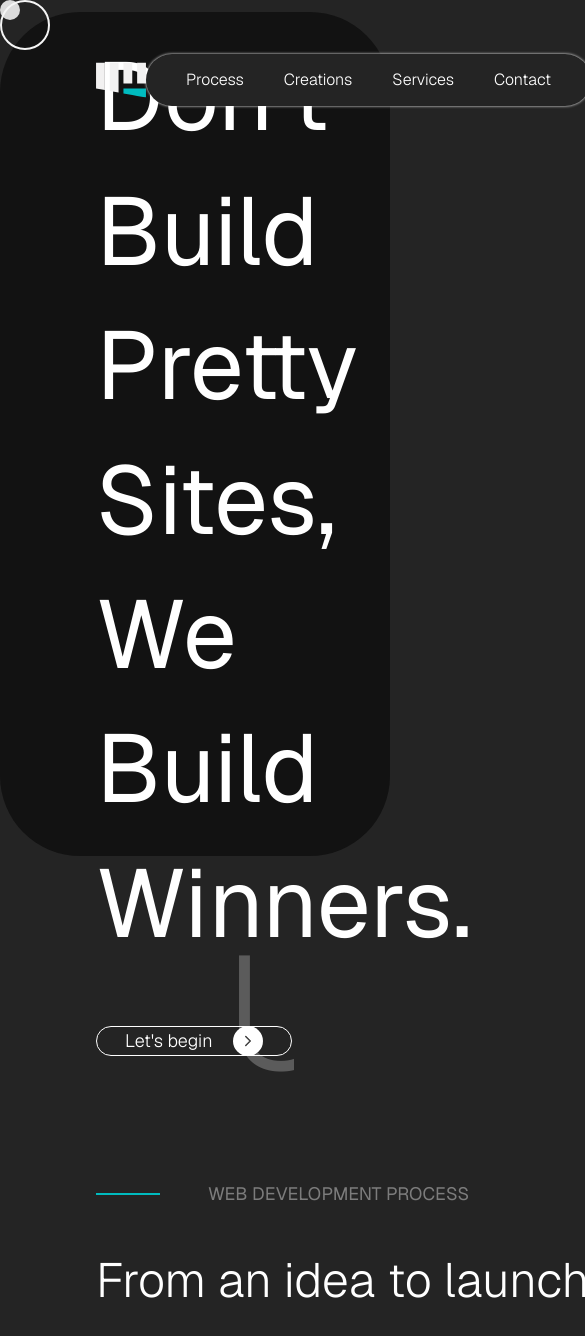
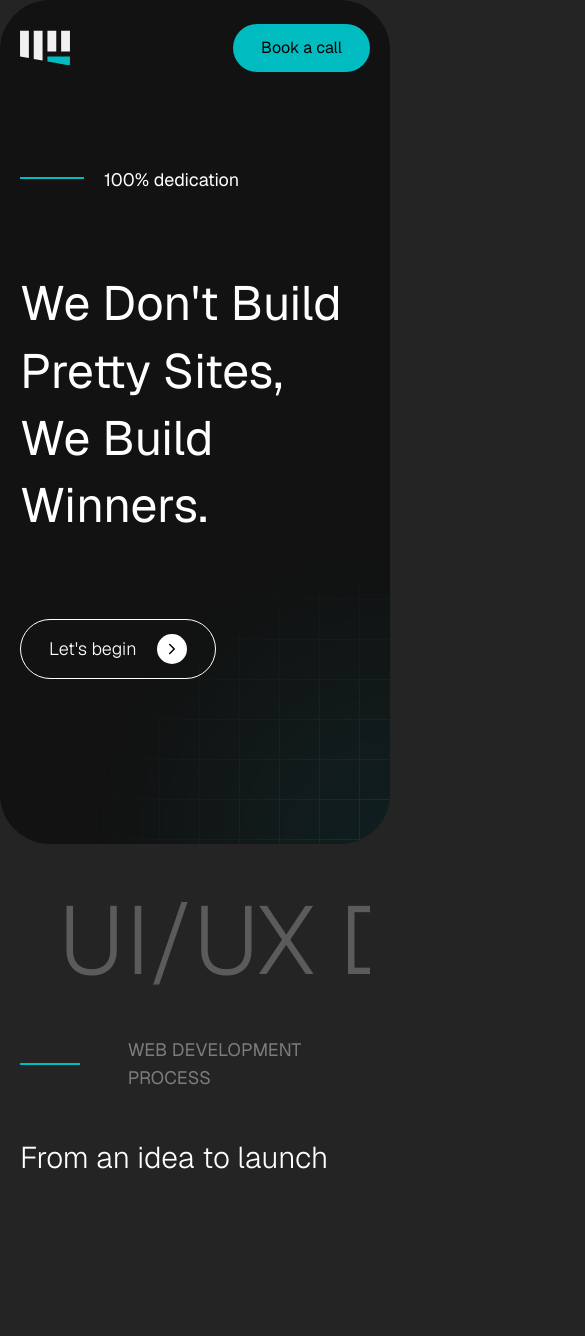
Before and after one commit to raian30/fist-agency, a Next.js app: page / in a window 390 px wide. Shown: the top 1336 px of the page, 585 px wide, since content can reach past the window. Built offline with nearby package versions, Linux system fonts and the light colour scheme.

Commit message:
responsive fix

```diff
--- a/src/app/globals.css
+++ b/src/app/globals.css
@@ -3,7 +3,12 @@
 @tailwind utilities;
 
 * {
-  cursor: none !important;
+    cursor: none !important;
+}
+
+
+html {
+  scroll-behavior: smooth;
 }
 
 .custom-cursor {
@@ -34,6 +39,15 @@
   transition: opacity 0.25s ease;
   backdrop-filter: grayscale(1);
   pointer-events: none;
+}
+
+@media (max-width: 1024px) {
+  .cursor {
+    display: none !important;
+  }
+  .custom-cursor {
+    display: none !important;
+  }
 }
 
 @keyframes infinite-scroll {
--- a/src/components/custom/Cta-footer.tsx
+++ b/src/components/custom/Cta-footer.tsx
@@ -3,7 +3,7 @@ import Link from "next/link";
 
 export default function FooterCTA() {
     return (
-        <section className="h-screen bg-[#121212] flex justify-center items-center w-full px-24">
+        <section id={'contact'} className="h-screen bg-[#121212] flex justify-center items-center w-full px-5 md:px-10 lg:px-24">
             <div className={'flex flex-col justify-center items-center gap-16 w-full py-32 bg-background rounded-[50px]'}>
                 <h1 className={'text-4xl'}>Ready to start a new project?</h1>
                 <Link href={'/#contact'}
--- a/src/components/custom/GridBackground.tsx
+++ b/src/components/custom/GridBackground.tsx
@@ -6,33 +6,6 @@ import { useEffect, useState, useRef } from "react";
 export default function GridBackground() {
     const [mousePosition, setMousePosition] = useState({ x: 0, y: 0 });
     const targetPosition = useRef({ x: 0, y: 0 });
-
-    useEffect(() => {
-
-        const handleMouseMove = (e: MouseEvent) => {
-            targetPosition.current = { x: e.clientX, y: e.clientY };
-        };
-        window.addEventListener("mousemove", handleMouseMove);
-
-        const followCursor = () => {
-            setMousePosition((prev) => {
-                const dx = targetPosition.current.x - prev.x;
-                const dy = targetPosition.current.y - prev.y;
-
-                return {
-                    x: prev.x + dx * 0.025,
-                    y: prev.y + dy * 0.025,
-                };
-            });
-            requestAnimationFrame(followCursor);
-        };
-
-        followCursor();
-
-        return () => {
-            window.removeEventListener("mousemove", handleMouseMove);
-        };
-    }, []);
 
     let dynamicStyle = {
         maskImage: `radial-gradient(
@@ -64,8 +37,72 @@ export default function GridBackground() {
         };
     }
 
+    useEffect(() => {
+
+        const handleMouseMove = (e: MouseEvent) => {
+            targetPosition.current = { x: e.clientX, y: e.clientY };
+        };
+        window.addEventListener("mousemove", handleMouseMove);
+
+        const followCursor = () => {
+            setMousePosition((prev) => {
+                const dx = targetPosition.current.x - prev.x;
+                const dy = targetPosition.current.y - prev.y;
+
+                return {
+                    x: prev.x + dx * 0.025,
+                    y: prev.y + dy * 0.025,
+                };
+            });
+            requestAnimationFrame(followCursor);
+        };
+
+        followCursor();
+
+        if(window.innerWidth <= 1024) {
+            console.log('yes')
+
+            dynamicStyle = {
+                maskImage: `radial-gradient(
+            300px circle at 100vw -100vh,
+            rgba(255, 255, 255, 0.5),
+            transparent
+        )`,
+                WebkitMaskImage: `radial-gradient(
+            300px circle at 100vw -100vh,
+            rgba(255, 255, 255, 0.5),
+            transparent
+        )`,
+                background: `rgba(0, 187, 191, 0.2)`,
+            };
+        }
+
+        return () => {
+            window.removeEventListener("mousemove", handleMouseMove);
+        };
+    }, []);
+
+    if(window.innerWidth <= 1024) {
+        console.log('yes')
+
+        dynamicStyle = {
+            maskImage: `radial-gradient(
+            300px circle at 100% 50%,
+            rgba(255, 255, 255, 0.4),
+            transparent
+        )`,
+            WebkitMaskImage: `radial-gradient(
+            300px circle at 100% 50%,
+            rgba(255, 255, 255, 0.4),
+            transparent
+        )`,
+            background: `rgba(0, 187, 191, 0.2)`,
+        };
+    }
+
+
     return (
-        <div className="absolute top-3 -z-10 flex h-full w-full flex-col items-center justify-center overflow-hidden rounded-[80px] bg-[#121212]">
+        <div className="absolute top-0 lg:top-3 -z-10 flex h-full w-full flex-col items-center justify-center overflow-hidden rounded-[50px] lg:rounded-[70px] xl:rounded-[80px] bg-[#121212]">
             <GridPattern className={cn("h-[200%]")} style={dynamicStyle}/>
         </div>
     );
--- a/src/components/custom/Hero.tsx
+++ b/src/components/custom/Hero.tsx
@@ -5,25 +5,25 @@ import GridBackground from "@/components/custom/GridBackground";
 export default function Hero() {
     return (
         <>
-            <section className={'flex flex-col gap-14 h-screen justify-center px-24'}>
-                <div className={'flex gap-12 items-center'}>
+            <section id={'home'} className={'flex flex-col gap-20 lg:gap-14 min-h-screen justify-center px-5 md:px-10 lg:px-24'}>
+                <div className={'flex gap-5 lg:gap-12 items-center'}>
                     <div className={'bg-blue h-0.5 w-16'}/>
                     <div className={'overflow-hidden relative animation-wrapper'}>
-                        <p className={'text-xl text-transparent select-none leading-[1.6rem] pointer-events-none font-medium'}>Total
+                        <p className={'text-lg lg:text-xl text-transparent select-none leading-[1.6rem] pointer-events-none font-medium'}>Total
                             commitment</p>
-                        <p className={'text-xl font-medium absolute top-0 left-0 animation-item-1'}>Total commitment</p>
-                        <p className={'text-xl font-medium absolute top-0 left-0 translate-y-full animation-item-2'}>100%
+                        <p className={' text-lg lg:text-xl font-medium absolute top-0 left-0 animation-item-1'}>Total commitment</p>
+                        <p className={'text-lg lg:text-xl font-medium absolute top-0 left-0 translate-y-full animation-item-2'}>100%
                             dedication</p>
-                        <p className={'text-xl font-medium absolute top-0 left-0 translate-y-full animation-item-3'}>No
+                        <p className={'text-lg lg:text-xl font-medium absolute top-0 left-0 translate-y-full animation-item-3'}>No
                             bull$hit</p>
                     </div>
                 </div>
-                <h1 className={'text-8xl leading-[1.4] font-medium '}>We Don&apos;t Build Pretty Sites,<br/> We Build
+                <h1 className={'text-5xl xl:text-8xl leading-[1.4] font-medium '}>We Don&apos;t Build Pretty Sites,<br/> We Build
                     Winners.
                 </h1>
                 <Link href={'/#contact'}
                       className={'flex relative overflow-hidden group justify-center items-center gap-5 w-fit px-7 py-3.5 border border-white rounded-full'}>
-                    <p className={'text-lg  group-hover:text-background transition-all'}>Let&apos;s begin</p>
+                    <p className={'text-lg group-hover:text-background transition-all'}>Let&apos;s begin</p>
                     <ChevronRight size={30} className={'p-1.5 rounded-full bg-white text-black'}/>
                     <div
                         className={'absolute size-7 p-1.5 bg-transparent right-5 [z-index:-1] rounded-full group-hover:right-0 group-hover:bg-white group-hover:size-52 transition-all duration-300'}/>
--- a/src/components/custom/InfiniteScroll.tsx
+++ b/src/components/custom/InfiniteScroll.tsx
@@ -1,9 +1,9 @@
 export default function InfiniteScroll() {
     return (
-        <section className="px-24 py-12">
+        <section id={'process'} className="px-5 md:px-10 lg:px-24 py-12 lg:py-12">
             <div className="overflow-hidden">
                 <div style={{animation: 'infinite-scroll 25s linear infinite'}}
-                    className={'overflow-hidden opacity-25 flex justify-center items-center gap-32 text-[10rem] uppercase w-max'}>
+                    className={'overflow-hidden opacity-25 flex justify-center items-center gap-32 text-8xl lg:text-[10rem] uppercase w-max'}>
                     <div className="flex gap-32 items-center justify-center w-max uppercase">
                         <p>Strategy and Research</p>
                         <p>UI/UX design</p>
--- a/src/components/custom/Navbar.tsx
+++ b/src/components/custom/Navbar.tsx
@@ -3,9 +3,11 @@ import Link from "next/link";
 
 export default function Navbar() {
     return (
-        <div className="fixed top-8 z-10 w-full flex justify-between items-center px-24">
-            <Image src={'/favicon.svg'} alt={"Fist Agency Logo"} width={50} height={35} />
-            <div className="flex items-center justify-center gap-10 px-10 rounded-full py-3.5 bg-background shadow-[0px_0px_3px_0px_#fff]">
+        <div className="fixed max-w-[100vw] w-full top-0 lg:top-2 z-10 flex justify-between items-center py-6 px-5 md:px-10 lg:px-24">
+            <Link href={'/#home'}>
+                <Image src={'/favicon.svg'} alt={"Fist Agency Logo"} width={50} height={35} />
+            </Link>
+            <div className="hidden lg:flex items-center justify-center gap-10 px-10 rounded-full py-3.5 bg-background shadow-[0px_0px_3px_0px_#fff]">
                 <Link href={'/#process'}>Process</Link>
                 <Link href={'/#creations'}>Creations</Link>
                 <Link href={'/#services'}>Services</Link>
--- a/src/components/custom/Process.tsx
+++ b/src/components/custom/Process.tsx
@@ -36,24 +36,24 @@ export default function Process() {
 
     return (
         <>
-            <section className={'px-24'} id={'Trigger1'}>
+            <section className={'px-5 md:px-10 lg:px-24 overflow-x-hidden'} id={'Trigger1'}>
                 <div ref={triggerRef}>
-                    <div className={'flex gap-28 w-fit flex-nowrap'}>
-                        <div className={'h-fit flex flex-col gap-12'}>
+                    <div className={'flex gap-12 lg:gap-28 w-fit flex-nowrap overflow-x-hidden'}>
+                        <div className={'h-fit max-w-[90vw] flex flex-col gap-12'}>
                             <div className={'flex gap-12 items-center'}>
                                 <div className={'bg-blue h-0.5 w-16'}/>
                                 <p className={'text-lg font-medium uppercase opacity-40 w-max'}>Web Development
                                     Process</p>
                             </div>
-                            <h1 className={'text-5xl w-max'}>From an idea to launch</h1>
+                            <h1 className={'text-3xl lg:text-5xl w-max'}>From an idea to launch</h1>
                         </div>
-                        <div className={'w-max max-w-3xl flex flex-col gap-20'}>
+                        <div className={'w-max max-w-[90vw] lg:max-w-3xl flex flex-col gap-20'}>
                             <div className={'flex gap-5 items-center'}>
                                 <p className={'text-lg opacity-40'}>01</p>
                                 <p className={'text-lg uppercase text-blue'}>Consultating</p>
                             </div>
                             <div className={'flex flex-col gap-10'}>
-                                <h1 className={'text-6xl leading-normal'}>Clearing your mind with fresh ideas</h1>
+                                <h1 className={'text-2xl lg:text-6xl leading-normal'}>Clearing your mind with fresh ideas</h1>
                                 <p className={'text-lg opacity-40'}>Personalized expert advice on web design,
                                     development
                                     and
@@ -61,13 +61,13 @@ export default function Process() {
                                     goals.</p>
                             </div>
                         </div>
-                        <div className={'w-max max-w-3xl flex flex-col gap-20'}>
+                        <div className={'w-max max-w-[90vw] lg:max-w-3xl flex flex-col gap-20'}>
                             <div className={'flex gap-5 items-center'}>
                                 <p className={'text-lg opacity-40'}>02</p>
                                 <p className={'text-lg uppercase text-blue'}>Web design</p>
                             </div>
                             <div className={'flex flex-col gap-10'}>
-                                <h1 className={'text-6xl leading-normal'}>Bringing Your Vision to Life</h1>
+                                <h1 className={'text-2xl lg:text-6xl leading-normal'}>Bringing Your Vision to Life</h1>
                                 <p className={'text-lg opacity-40'}>Our web design service turns your ideas into
                                     beautifully
                                     crafted, responsive websites that perfectly reflect your brand while ensuring a
@@ -75,26 +75,26 @@ export default function Process() {
                                     and engaging user experience.</p>
                             </div>
                         </div>
-                        <div className={'w-max max-w-3xl flex flex-col gap-20'}>
+                        <div className={'w-max max-w-[90vw] lg:max-w-3xl flex flex-col gap-20'}>
                             <div className={'flex gap-5 items-center'}>
                                 <p className={'text-lg opacity-40'}>03</p>
                                 <p className={'text-lg uppercase text-blue'}>Web development</p>
                             </div>
                             <div className={'flex flex-col gap-10'}>
-                                <h1 className={'text-6xl leading-normal'}>Turning Concepts into Code</h1>
+                                <h1 className={'text-2xl lg:text-6xl leading-normal'}>Turning Concepts into Code</h1>
                                 <p className={'text-lg opacity-40'}>Our web development service takes your beautifully
                                     designed website and builds it into a high-performance, functional platform,
                                     ensuring
                                     seamless interactions and robust functionality to elevate your brand online.</p>
                             </div>
                         </div>
-                        <div className={'w-max max-w-3xl flex flex-col gap-20'}>
+                        <div className={'w-max max-w-[90vw] lg:max-w-3xl flex flex-col gap-20'}>
                             <div className={'flex gap-5 items-center'}>
                                 <p className={'text-lg opacity-40'}>04</p>
                                 <p className={'text-lg uppercase text-blue'}>SEO</p>
                             </div>
                             <div className={'flex flex-col gap-10'}>
-                                <h1 className={'text-6xl leading-normal'}>Enhancing Your Visibility Online</h1>
+                                <h1 className={'text-2xl lg:text-6xl leading-normal'}>Enhancing Your Visibility Online</h1>
                                 <p className={'text-lg opacity-40'}>Our SEO services optimize your website to improve
                                     search
                                     engine rankings, driving organic traffic and increasing visibility, ensuring your
@@ -102,13 +102,13 @@ export default function Process() {
                                     reaches the right audience effectively.</p>
                             </div>
                         </div>
-                        <div className={'w-max max-w-3xl flex flex-col gap-20'}>
+                        <div className={'w-max max-w-[90vw] lg:max-w-3xl flex flex-col gap-20'}>
                             <div className={'flex gap-5 items-center'}>
                                 <p className={'text-lg opacity-40'}>05</p>
                                 <p className={'text-lg uppercase text-blue'}>Deploying</p>
                             </div>
                             <div className={'flex flex-col gap-10'}>
-                                <h1 className={'text-6xl leading-normal'}>Launching Your Vision to the World</h1>
+                                <h1 className={'text-2xl lg:text-6xl leading-normal'}>Launching Your Vision to the World</h1>
                                 <p className={'text-lg opacity-40'}>Our deployment service ensures a smooth transition
                                     from
                                     development to live status, meticulously managing the launch process to guarantee
@@ -119,7 +119,7 @@ export default function Process() {
                     </div>
                 </div>
             </section>
-            <div className={'w-full h-[150px] bg-background rounded-b-[80px] relative'}>
+            <div className={'w-full h-[150px] bg-background rounded-b-[50px] lg:rounded-b-[70px] xl:rounded-b-[80px] relative'}>
                 <div className={'w-full h-[150px] bg-[#121212] absolute -z-10'}/>
             </div>
         </>
--- a/src/components/custom/Services.tsx
+++ b/src/components/custom/Services.tsx
@@ -1,13 +1,13 @@
 export default function Services() {
     return (
         <>
-            <section className={'p-24 flex flex-col gap-28'}>
+            <section id={'services'} className={'px-5 md:px-10 lg:px-24 py-12 lg:py-24 flex flex-col gap-28'}>
                 <div className={'flex gap-12 items-center'}>
                     <div className={'bg-blue h-0.5 w-16'}/>
                     <p className={'text-lg uppercase opacity-40 w-max'}>High-quality, effective, and reliable services</p>
                 </div>
                 <h1 className={'text-5xl'}>Our services</h1>
-                <div className={'grid gap-x-10 gap-y-32 grid-cols-3'}>
+                <div className={'grid gap-x-10 gap-y-32 grid-cols-1 lg:grid-cols-3'}>
                     <div className={'flex flex-col gap-10'}>
                         <p className={'text-3xl'}>Strategy and Research</p>
                         <p className={'opacity-40 text-lg'}>Our approach ensures that every decision is backed by insights,
```
Also changed, not shown: src/components/custom/Creations.tsx (+7 -9 lines), src/components/custom/Footer.tsx (+4 -4 lines).
